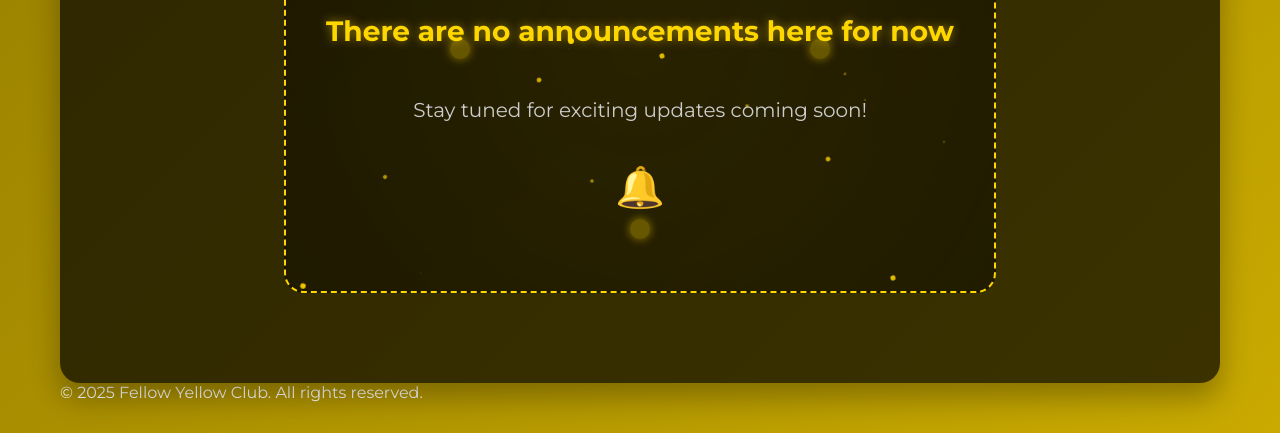
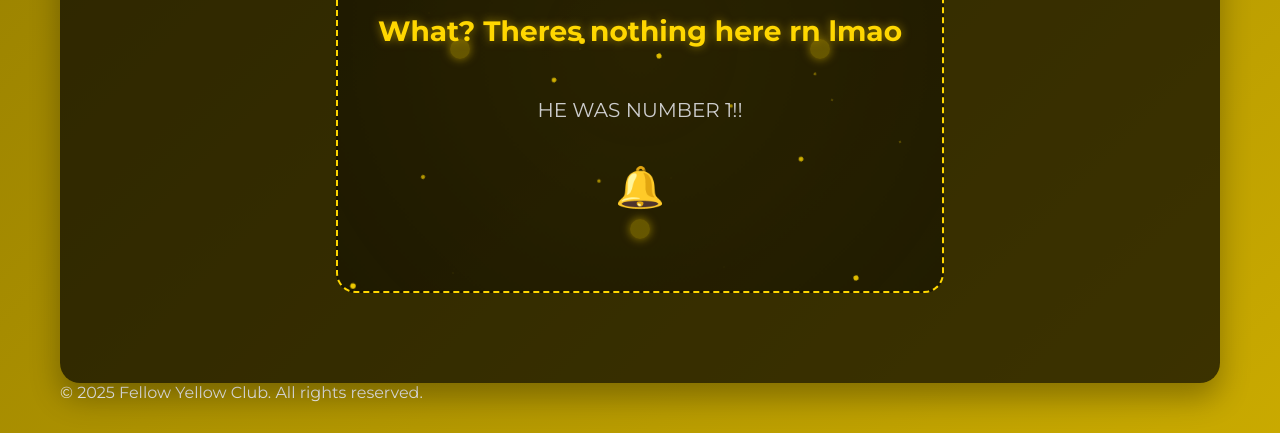
Before and after one commit to yaziriscool/yellow, a plain HTML site: page announcements.html in a window 1280 px wide. Shown: the part 806-1239 px from the top of the page. Drawn offline with Linux system fonts and the light colour scheme.

Commit message:
Update announcements.html

```diff
--- a/announcements.html
+++ b/announcements.html
@@ -629,8 +629,8 @@ ow<!DOCTYPE html>
                     <div class="sparkles" id="sparkles"></div>
 
                     <div class="megaphone-icon">📢</div>
-                    <div class="empty-message">There are no announcements here for now</div>
-                    <div class="stay-tuned">Stay tuned for exciting updates coming soon!</div>
+                    <div class="empty-message">What? Theres nothing here rn lmao</div>
+                    <div class="stay-tuned">HE WAS NUMBER 1!!</div>
                     <div class="notification-bell">🔔</div>
                 </div>
             </div>
```
